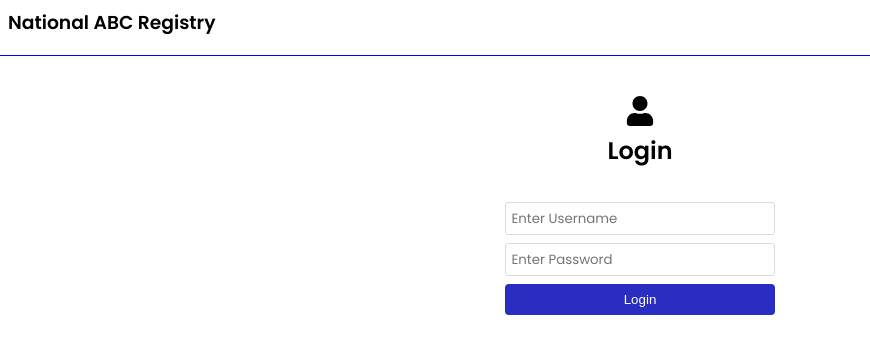
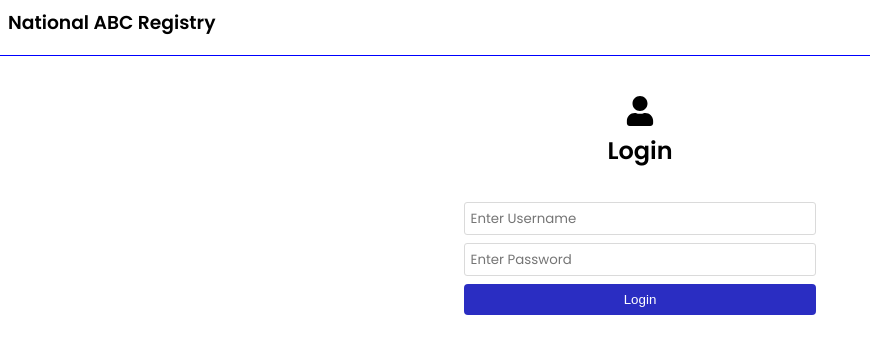
Before and after one commit to sadaatgithub/dashboard, a React (Create React App) app in the folder frontend/: page /login in a window 1280 px wide. Shown: the top 354 px of the page, without its empty margins (0-870 px from the left). Built offline with nearby package versions, Linux system fonts and the light colour scheme.

Commit message:
added some css

```diff
--- a/frontend/src/App.css
+++ b/frontend/src/App.css
@@ -123,7 +123,7 @@ border-bottom: 1px solid blue;
 
 .form,
 .content {
-  width: 70%;
+  width: 30%;
   margin: 0 auto;
 }
 
@@ -632,8 +632,7 @@ width: 320px;
   background-color: #fff;
   padding: 1rem;
 
-  display: flex;
-  justify-content: center;
+
   gap: 5rem;
   /* border: 1px solid red; */
 }
```
